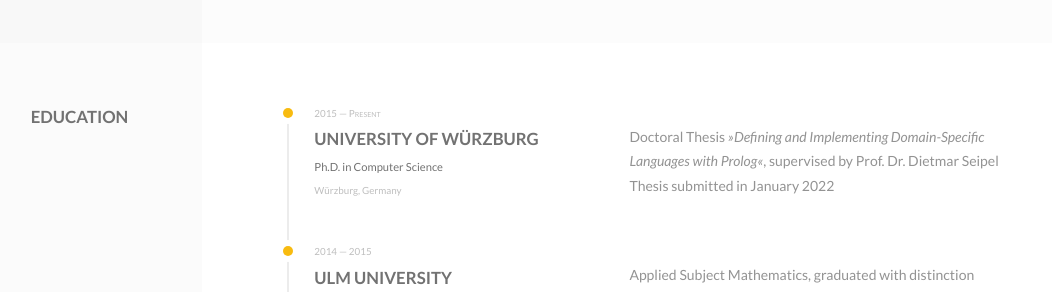
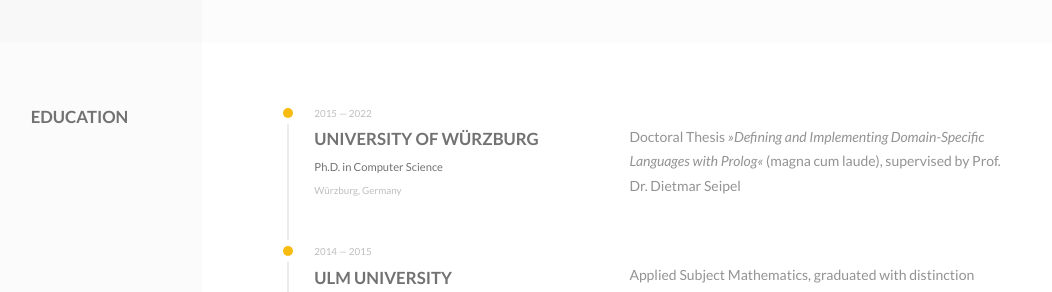
Before and after one commit to fnogatz/fnogatz.github.io, a Jekyll site: the page built from index.html, in a window 1280 px wide and 900 px high, scrolled down 3755 px. Shown: the part 153-445 px from the top of the window, without its empty margins (183-1235 px from the left). Built offline with Jekyll 4.4.1, drawn with Linux system fonts in a browser that asks for light colours; some web fonts are replaced; comment, search, counter and statistics services are not loaded.

Commit message:
Update UniWue entry

```diff
--- a/index.html
+++ b/index.html
@@ -1112,9 +1112,7 @@ layout: home
               <div class="o-content">
                 <div class="o-grid">
                   <div class="o-grid__col-md-5">
-                    <div class="c-work__timeframe">
-                      2015 &mdash; <span class="sc">Present</span>
-                    </div>
+                    <div class="c-work__timeframe">2015 &mdash; 2022</div>
                     <h3 class="c-work__heading">University of Würzburg</h3>
                     <h4 class="c-work__title">Ph.D. in Computer Science</h4>
                     <div class="c-work__location">Würzburg, Germany</div>
@@ -1125,8 +1123,8 @@ layout: home
                       <em
                         >&raquo;Defining and Implementing Domain-Specific
                         Languages with Prolog&laquo;</em
-                      >, supervised by Prof. Dr. Dietmar Seipel<br />
-                      Thesis submitted in January 2022
+                      >
+                      (magna cum laude), supervised by Prof. Dr. Dietmar Seipel
                     </p>
                   </div>
                 </div>
```
